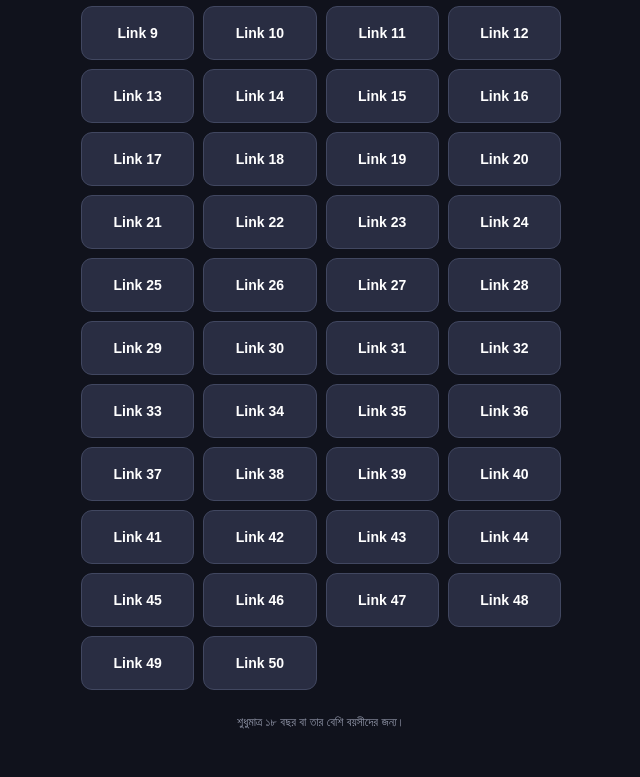
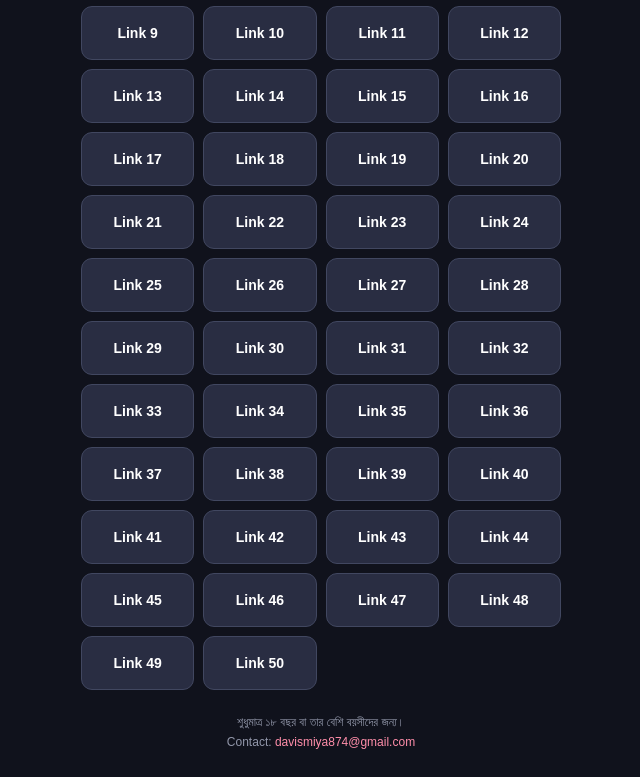
Before and after one commit to 83uzzal/mysite, a plain HTML site: page bestoffers.html in a window 1280 px wide. Shown: the part 344-1121 px from the top of the page, without its empty margins (319-959 px from the left). Before the commit the page ends 1100 px from the top, so only its background shows below. Drawn offline with Linux system fonts and the light colour scheme.

Commit message:
Update bestoffers.html

```diff
--- a/bestoffers.html
+++ b/bestoffers.html
@@ -114,6 +114,11 @@
       line-height: 1.7;
     }
 
+    .footer a {
+      color: #ff8eaa;
+      text-decoration: none;
+    }
+
     @media (min-width: 390px) {
       .links {
         grid-template-columns: repeat(3, minmax(0, 1fr));
@@ -154,7 +159,11 @@
     </nav>
 
     <footer class="footer">
-      শুধুমাত্র ১৮ বছর বা তার বেশি বয়সীদের জন্য।
+      শুধুমাত্র ১৮ বছর বা তার বেশি বয়সীদের জন্য।<br>
+      Contact:
+      <a href="mailto:davismiya874@gmail.com">
+        davismiya874@gmail.com
+      </a>
     </footer>
 
   </main>
@@ -163,7 +172,7 @@
 
     // Updated Base URL
     const baseUrl =
-      "https://onlyhotdates.com/Q7fkyMYY?aid=hbkaxdxbbx&kid=hxpaabzbkdg&clickid=%7Bclickid%7D&sub1=MiTel&sub2=Test_1&sub3=AdultDating&s2%7BofferId%7D%7BofferName%7D%7BofferNumber%7D%7Bregion%7D%7Bcountry%7D";
+      "https://fellmylove.com/ZWT93cKg?aid=hbfdhpxbxg&kid=hpfxxkhxbkx&kid=hpfdkbbkddh&clickid=%7Bclickid%7D&sub1=MiTel&sub2=Nothing&sub3=AdultDating";
 
     const linksContainer = document.getElementById("links");
     const counter = document.getElementById("counter");
@@ -173,7 +182,7 @@
 
       // Change only Test number
       const url = baseUrl.replace(
-        "sub2=Test_1",
+        "sub2=Nothing",
         "sub2=Test_" + i
       );
 
```
